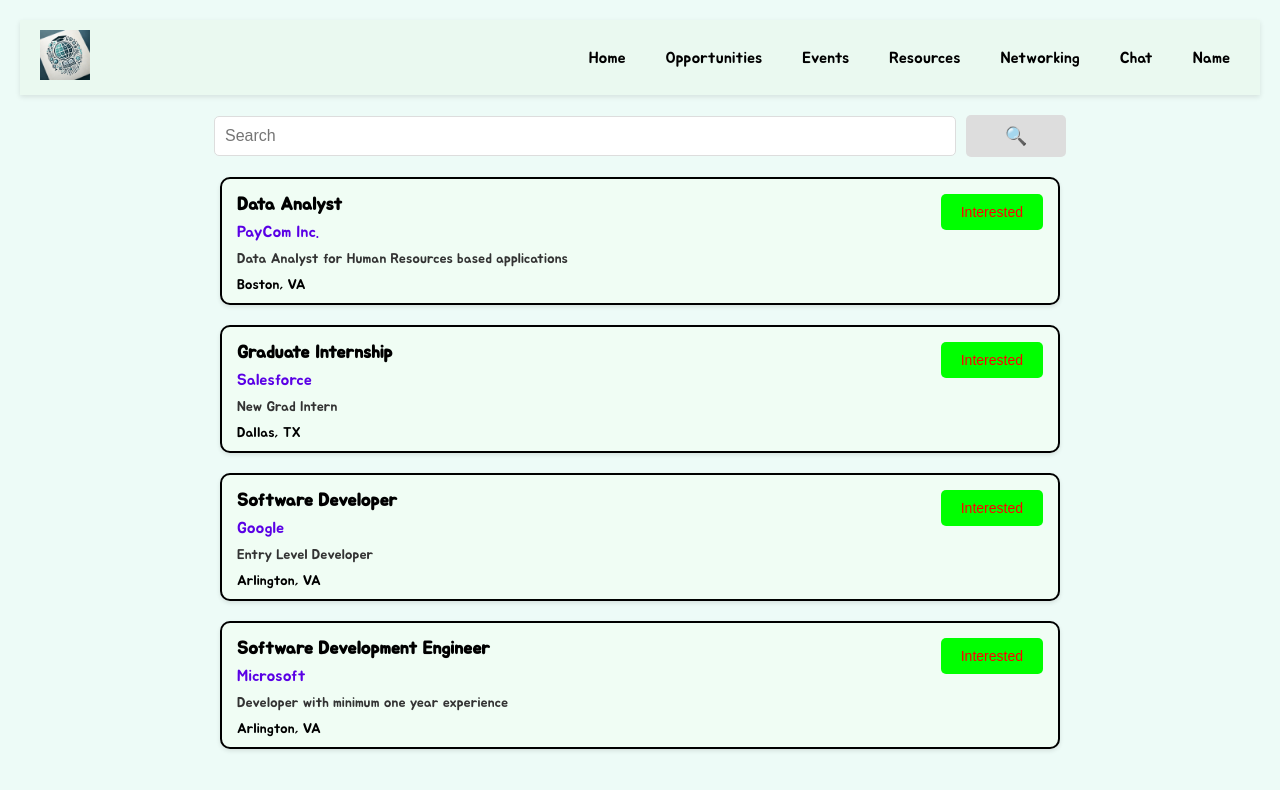
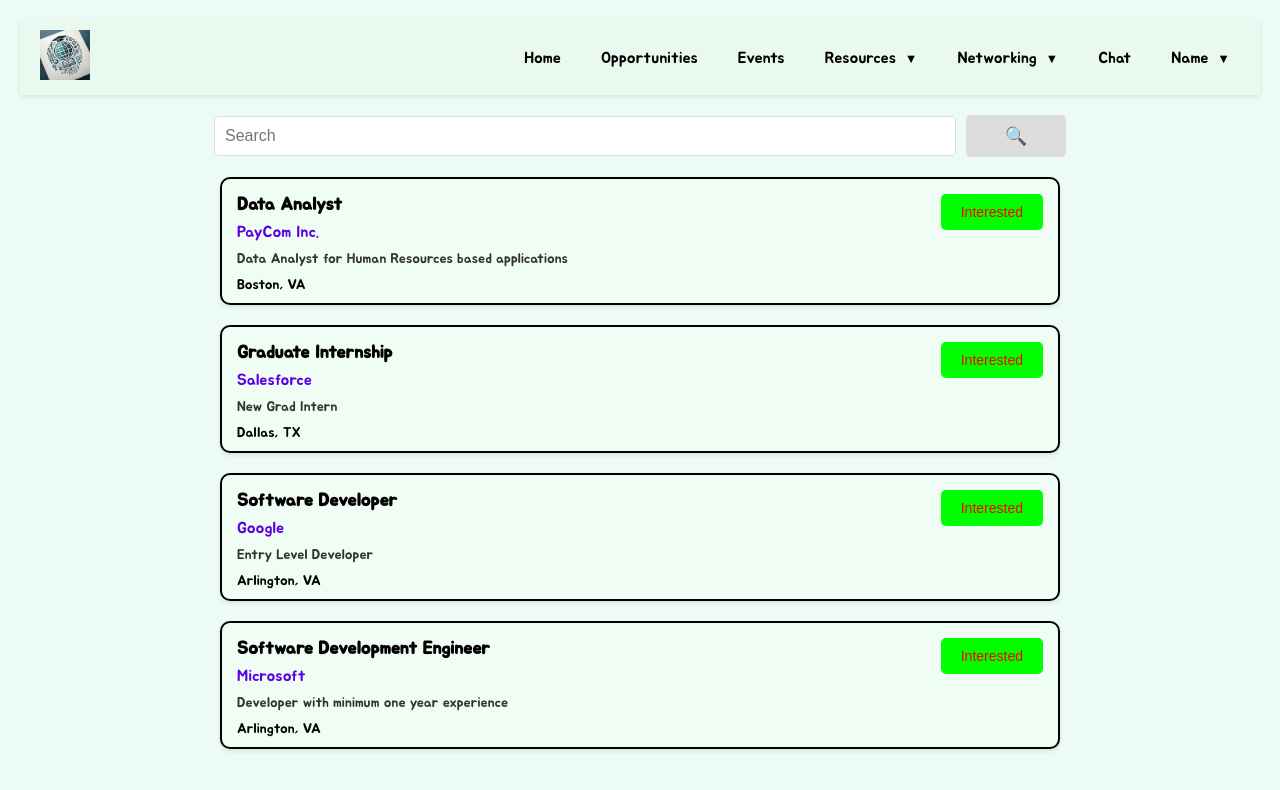
Before and after one commit to saiswethat/eduverse, a React (Create React App) app: page /opportunities in a window 1280 px wide. Shown: the top 790 px of the page. Built offline with nearby package versions, Linux system fonts and the light colour scheme.

Commit message:
Changes in header adding arrows

```diff
--- a/src/Header.js
+++ b/src/Header.js
@@ -54,7 +54,7 @@
             <a href="#" className="header-dropdown-toggle">Name</a>
             <div className="header-dropdown-content">
               <a href="/profile">Profile</a>
-              <a href="/settings">Settings</a>
+              <a href="/settings">Notifications & Settings</a>
               <a href="/logout">Logout</a>
             </div>
           </li>
--- a/src/css/Header.css
+++ b/src/css/Header.css
@@ -27,7 +27,8 @@
   font-weight: 500;
   padding: 5px 10px;
   border-radius: 5px;
-  transition: background-color 0.3s ease;
+  transition: visibility 0s 0.2s, opacity 0.2s linear;
+
 }
 
 .header-header__nav a:hover {
@@ -45,6 +46,16 @@
   position: relative;
 }
 
+.header-dropdown > a::after {
+  content: " ▼"; /* Downward arrow */
+  font-size: 0.8em;
+  margin-left: 5px;
+}
+
+.header-dropdown:hover > a::after {
+  content: " ▲"; /* Upward arrow when dropdown is active */
+}
+
 .header-dropdown-content {
   display: none;
   position: absolute;
@@ -53,7 +64,7 @@
   box-shadow: 0 2px 8px rgba(0, 0, 0, 0.1);
   z-index: 1;
   border-radius: 5px;
-  right: 0; /* Align to the left side */
+  right: 0;
 }
 
 .header-dropdown:hover .header-dropdown-content {
@@ -74,6 +85,16 @@
 /* Nested dropdown styles */
 .header-nested-dropdown {
   position: relative;
+}
+
+.header-nested-dropdown > a::after {
+  content: " ▶"; /* Right arrow */
+  font-size: 0.8em;
+  margin-left: 5px;
+}
+
+.header-nested-dropdown:hover > a::after {
+  content: " ▼"; /* Downward arrow when nested dropdown is active */
 }
 
 .header-nested-content {
```
